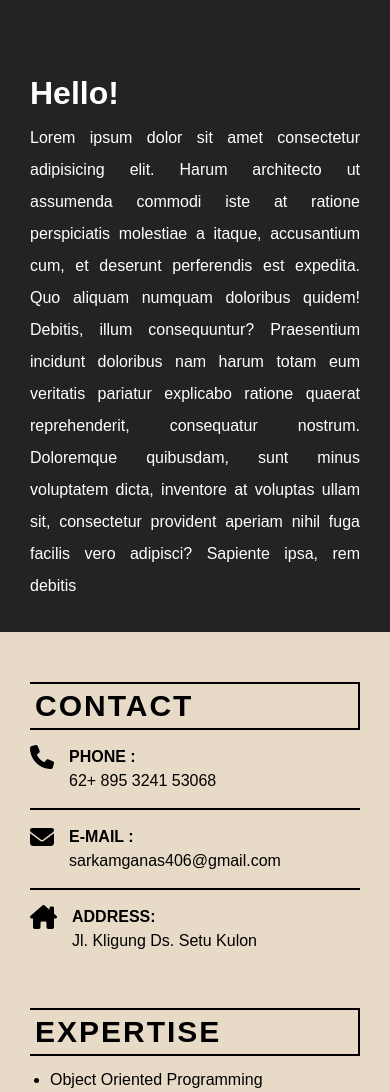
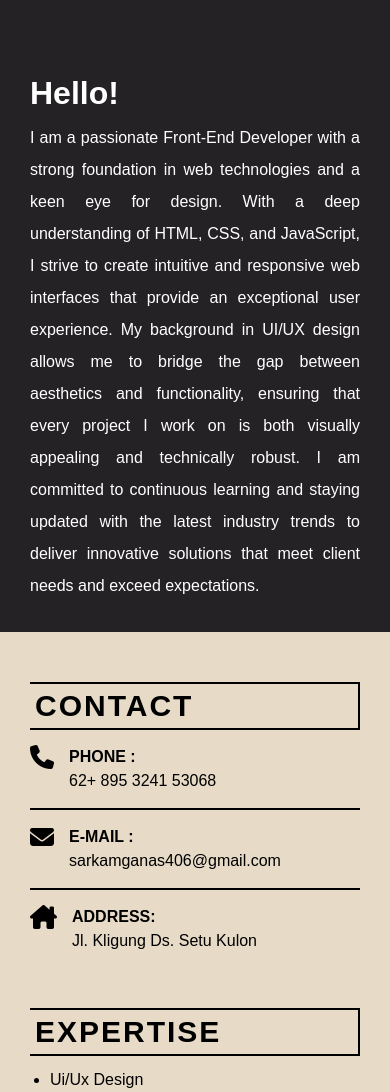
Before and after one commit to ibnuakill/cv-pribadii, a plain HTML site: page index.html in a window 390 px wide. Shown: the part 660-1752 px from the top of the page. Drawn offline with Linux system fonts and the light colour scheme.

Commit message:
responsive-final

```diff
--- a/index.html
+++ b/index.html
@@ -35,15 +35,16 @@
         <div class="bio">
           <h2>Hello!</h2>
           <p>
-            Lorem ipsum dolor sit amet consectetur adipisicing elit. Harum
-            architecto ut assumenda commodi iste at ratione perspiciatis
-            molestiae a itaque, accusantium cum, et deserunt perferendis est
-            expedita. Quo aliquam numquam doloribus quidem! Debitis, illum
-            consequuntur? Praesentium incidunt doloribus nam harum totam eum
-            veritatis pariatur explicabo ratione quaerat reprehenderit,
-            consequatur nostrum. Doloremque quibusdam, sunt minus voluptatem
-            dicta, inventore at voluptas ullam sit, consectetur provident
-            aperiam nihil fuga facilis vero adipisci? Sapiente ipsa, rem debitis
+            I am a passionate Front-End Developer with a strong foundation in
+            web technologies and a keen eye for design. With a deep
+            understanding of HTML, CSS, and JavaScript, I strive to create
+            intuitive and responsive web interfaces that provide an exceptional
+            user experience. My background in UI/UX design allows me to bridge
+            the gap between aesthetics and functionality, ensuring that every
+            project I work on is both visually appealing and technically robust.
+            I am committed to continuous learning and staying updated with the
+            latest industry trends to deliver innovative solutions that meet
+            client needs and exceed expectations.
           </p>
         </div>
       </section>
@@ -79,7 +80,7 @@
           <div class="expertise">
             <h4 class="title">EXPERTISE</h4>
             <ul>
-              <li>Object Oriented Programming</li>
+              <li>Ui/Ux Design</li>
               <li>Web Development</li>
               <li>Graphic Design</li>
               <li>Mobile Development</li>
@@ -88,13 +89,13 @@
           <div class="skills">
             <h4 class="title">SKILLS</h4>
             <div class="skill">
-              <div class="skill-name">Microsoft Word</div>
+              <div class="skill-name">Operation Computer</div>
               <div class="bar">
-                <div class="progress" style="width: 80%"></div>
+                <div class="progress" style="width: 90%"></div>
               </div>
             </div>
             <div class="skill">
-              <div class="skill-name">Microsoft Powerpoint</div>
+              <div class="skill-name">Figma</div>
               <div class="bar">
                 <div class="progress" style="width: 70%"></div>
               </div>
@@ -106,7 +107,7 @@
               </div>
             </div>
             <div class="skill">
-              <div class="skill-name">Microsoft Excel</div>
+              <div class="skill-name">Office 365</div>
               <div class="bar">
                 <div class="progress" style="width: 90%"></div>
               </div>
```
